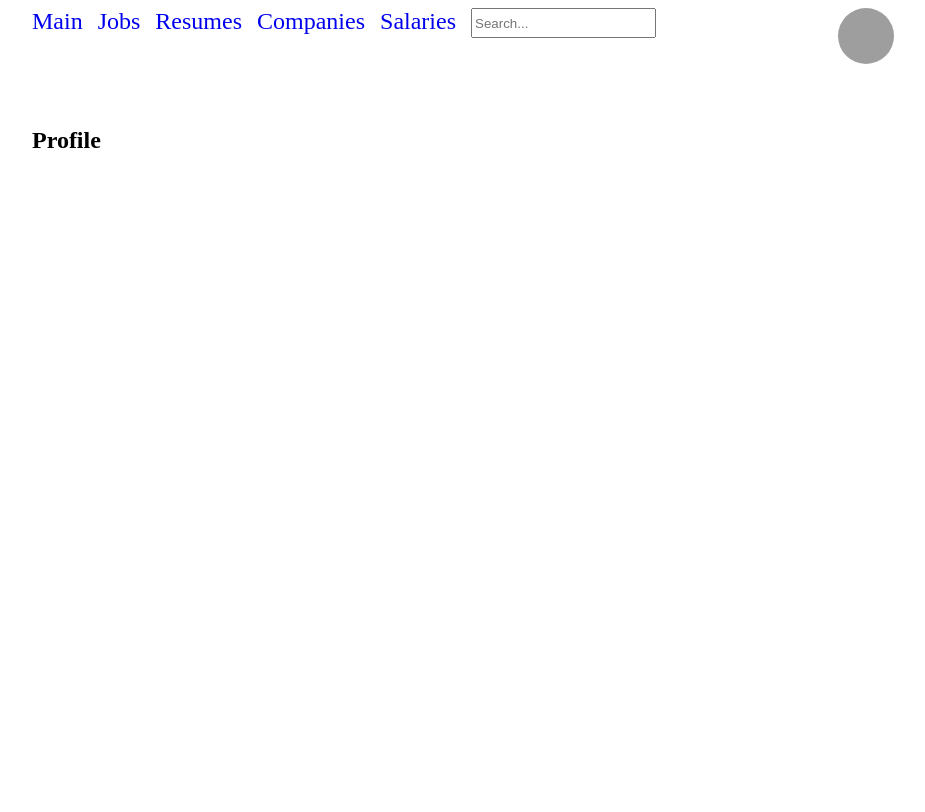
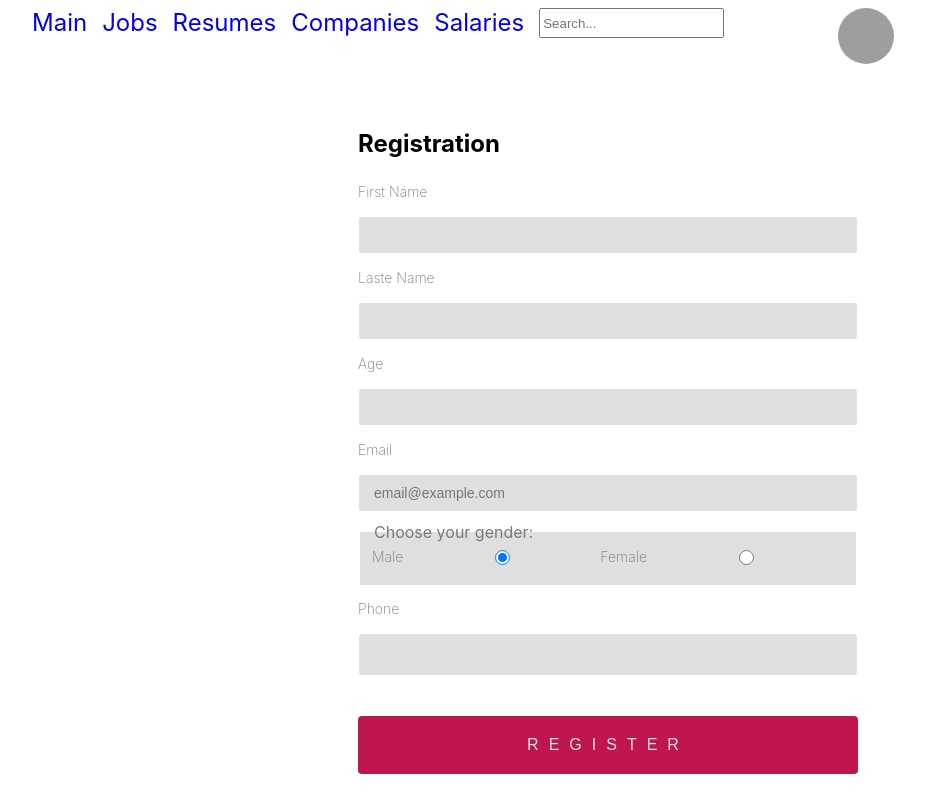
Before and after one commit to AlexKremov/JobSearch, a React (Create React App) app: page /profile in a window 1280 px wide. Shown: the top 812 px of the page, without its empty margins (32-957 px from the left). Built offline with nearby package versions, Linux system fonts and the light colour scheme; grey boxes are pictures that could not be loaded.

Commit message:
registerPage

```diff
--- a/package.json
+++ b/package.json
@@ -16,11 +16,16 @@
     "@types/node": "^16.7.13",
     "@types/react": "^17.0.20",
     "@types/react-dom": "^17.0.9",
+    "@types/react-maskedinput": "^4.0.6",
     "@types/react-redux": "^7.1.23",
     "axios": "^0.26.1",
     "react": "^17.0.2",
     "react-dom": "^17.0.2",
+    "react-hook-form": "^7.29.0",
+    "react-input-mask": "^3.0.0-alpha.2",
+    "react-maskinput": "^3.2.0",
     "react-paginate": "^8.1.2",
+    "react-phone-number-input": "^3.1.49",
     "react-redux": "^7.2.6",
     "react-router-dom": "^6.2.2",
     "react-scripts": "5.0.0",
@@ -54,6 +59,7 @@
     ]
   },
   "devDependencies": {
+    "@types/react-input-mask": "^3.0.1",
     "@types/styled-components": "^5.1.24"
   }
 }
--- /dev/null
+++ b/src/components/RegisterForm.tsx
@@ -0,0 +1,137 @@
+import * as React from "react";
+import { useForm } from "react-hook-form";
+import "./styles.css";
+import styled from "styled-components";
+import InputMask from "react-input-mask";
+
+const Form = styled.form`
+  max-width: 500px;
+  margin: 0 auto;
+`;
+
+const Field = styled.fieldset`
+  background-color: #dfdfdf;
+  display: flex;
+  border: none;
+`;
+
+const Label = styled.form`
+  line-height: 2;
+  text-align: left;
+  display: block;
+  margin-bottom: 10px;
+  margin-top: 10px;
+  color: #797979;
+  font-size: 14px;
+  font-weight: 200;
+`;
+
+const LabelRadio = styled.form`
+  line-height: 0;
+  text-align: center;
+  display: block;
+  margin-bottom: 10px;
+  margin-top: 10px;
+  color: #797979;
+  font-size: 14px;
+  font-weight: 200;
+`;
+
+const InputRadio = styled.input`
+  height: 15px;
+`;
+
+const Input = styled.input`
+  display: block;
+  box-sizing: border-box;
+  width: 100%;
+  border-radius: 4px;
+  border: 1px solid white;
+  padding: 10px 15px;
+  margin-bottom: 10px;
+  font-size: 14px;
+  background-color: #dfdfdf;
+`;
+
+interface IFormInput {
+  firstName: string;
+  lastName: string;
+  age: number;
+  email: string;
+  phone: string;
+  gender: string;
+}
+
+export default function Register() {
+  const res: IFormInput[] = [];
+  const {
+    register,
+    handleSubmit,
+    formState: { errors },
+  } = useForm<IFormInput>();
+
+  const onSubmit = (data: IFormInput) => {
+    alert(JSON.stringify(data));
+    res.push(data);
+  };
+
+  return (
+    <Form onSubmit={handleSubmit(onSubmit)}>
+      <h2>Registration</h2>
+      <Label>First Name</Label>
+      <Input
+        {...register("firstName", {
+          required: true,
+          maxLength: 20,
+          pattern: /^[A-Za-z]+$/i,
+        })}
+      />
+      {errors?.firstName?.type === "required" && <p>This field is required</p>}
+      {errors?.firstName?.type === "maxLength" && (
+        <p>First name cannot exceed 20 characters</p>
+      )}
+      {errors?.firstName?.type === "pattern" && (
+        <p>Alphabetical characters only</p>
+      )}
+      <Label>Laste Name</Label>
+      <Input
+        {...register("lastName", {
+          required: true,
+          maxLength: 20,
+          pattern: /^[A-Za-z]+$/i,
+        })}
+      />
+      {errors?.lastName?.type === "pattern" && (
+        <p>Alphabetical characters only</p>
+      )}
+      <Label>Age</Label>
+      <Input {...register("age", { min: 18, max: 99, required: true })} />
+      {errors.age && (
+        <p>You Must be older then 18 and younger then 99 years old</p>
+      )}
+      <Label>Email</Label>
+      <Input
+        type="email"
+        placeholder="email@example.com"
+        {...register("email", { required: true })}
+      />
+      <Field >
+        <legend>Choose your gender:</legend>
+        <LabelRadio>Male</LabelRadio>
+        <InputRadio type="radio" value="male" checked {...register("gender")} />
+        <LabelRadio>Female</LabelRadio>
+        <InputRadio type="radio" value="female" {...register("gender")} />
+      </Field>
+
+      <Label>Phone</Label>
+
+      <InputMask
+        mask="+(999)-999-99999"
+        className={"tel"}
+        {...register("phone", { required: true })}
+      />
+
+      <button type="submit">register</button>
+    </Form>
+  );
+}
--- /dev/null
+++ b/src/components/styles.css
@@ -0,0 +1,103 @@
+body {
+  background: white;
+  font-family: -apple-system, BlinkMacSystemFont, "Segoe UI", "Roboto", "Oxygen",
+    "Ubuntu", "Cantarell", "Fira Sans", "Droid Sans", "Helvetica Neue",
+    sans-serif;
+}
+
+input[type="radio"] {
+  box-sizing: border-box;
+  width: 100%;
+  border-radius: 4px;
+  border: 1px solid white;
+  padding: 10px 15px;
+  margin-bottom: 10px;
+  font-size: 22px;
+  background-color: #dfdfdf;
+}
+
+button[type="submit"],
+input[type="submit"] {
+  width: 500px;
+  background: #bf1650;
+  color: #dfdfdf;
+  text-transform: uppercase;
+  border: none;
+  margin-top: 40px;
+  padding: 20px;
+  font-size: 16px;
+  font-weight: 100;
+  letter-spacing: 10px;
+}
+
+button[type="submit"]:hover,
+input[type="submit"]:hover {
+  background: #4876ea;
+}
+
+button[type="submit"]:active,
+input[type="button"]:active,
+input[type="submit"]:active {
+  transition: 0.3s all;
+  transform: translateY(3px);
+  border: 1px solid transparent;
+  opacity: 0.8;
+}
+
+input:disabled {
+  opacity: 0.4;
+}
+
+button[type="submit"],
+input[type="button"]:hover {
+  transition: 0.3s all;
+}
+
+button[type="submit"],
+input[type="button"],
+input[type="submit"] {
+  -webkit-appearance: none;
+}
+
+button[type="button"] {
+  display: block;
+  appearance: none;
+  background: #333;
+  color: white;
+  border: none;
+  text-transform: uppercase;
+  padding: 10px 20px;
+  border-radius: 4px;
+}
+
+hr {
+  margin-top: 30px;
+}
+
+button {
+  display: block;
+  appearance: none;
+  margin-top: 40px;
+  border: 1px solid #333;
+  margin-bottom: 20px;
+  text-transform: uppercase;
+  padding: 10px 20px;
+  border-radius: 4px;
+}
+
+.tel {
+  display: block;
+  box-sizing: border-box;
+  width: 100%;
+  border-radius: 4px;
+  border: 1px solid white;
+  padding: 10px 15px;
+  margin-bottom: 10px;
+  font-size: 18px;
+  background-color: #dfdfdf;
+  color: #797979;
+}
+
+legend {
+  color: #797979;
+}
--- a/src/index.tsx
+++ b/src/index.tsx
@@ -1,8 +1,8 @@
 import React from 'react';
 import ReactDOM from 'react-dom';
 import { BrowserRouter, Route, Routes } from 'react-router-dom';
-import './index.css';
 import Companies from './pages/companies';
+
 import Resumes from './pages/resumes';
 import Vacancies from './pages/vacancies'
 import Main from './pages/main';
--- a/src/pages/profile.tsx
+++ b/src/pages/profile.tsx
@@ -1,10 +1,11 @@
+import Register from '../components/RegisterForm';
 import MainLayout from '../layouts/mainlayout';
 
 export default function Profile() {
     return (
       <MainLayout>
       <main style={{ padding: "1rem 0" }}>
-        <h2>Profile</h2>
+        <Register />
       </main>
       </MainLayout>
     );
--- a/tsconfig.json
+++ b/tsconfig.json
@@ -1,4 +1,8 @@
 {
+  "typeRoots": [
+    "./node_modules/@types",
+    "./src/client/types"
+  ],
   "compilerOptions": {
     "target": "es5",
     "lib": [
@@ -23,4 +27,5 @@
   "include": [
     "src"
   ]
+
 }
```
Also changed, not shown: 2 other files (tests, documents, lock files or other folders).
